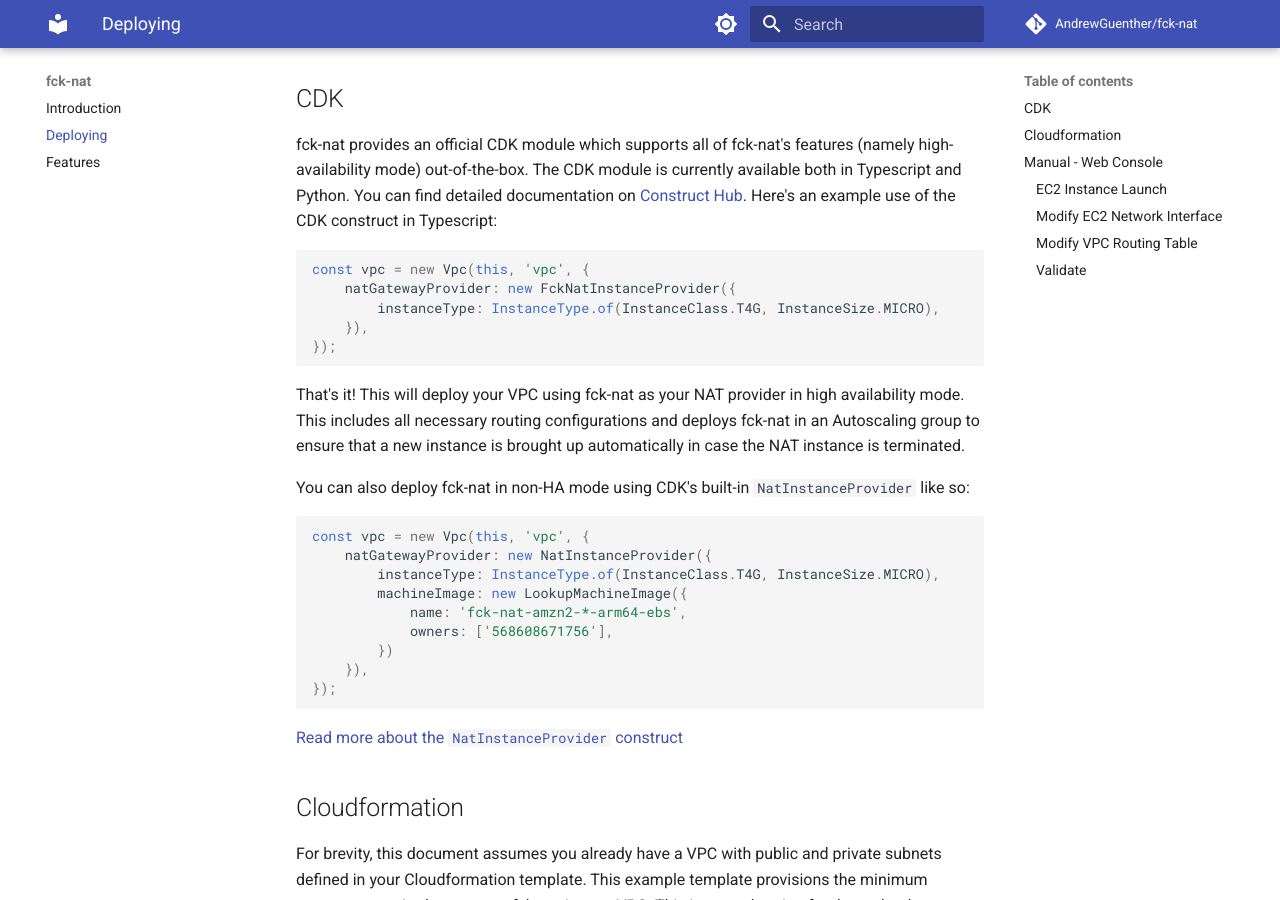
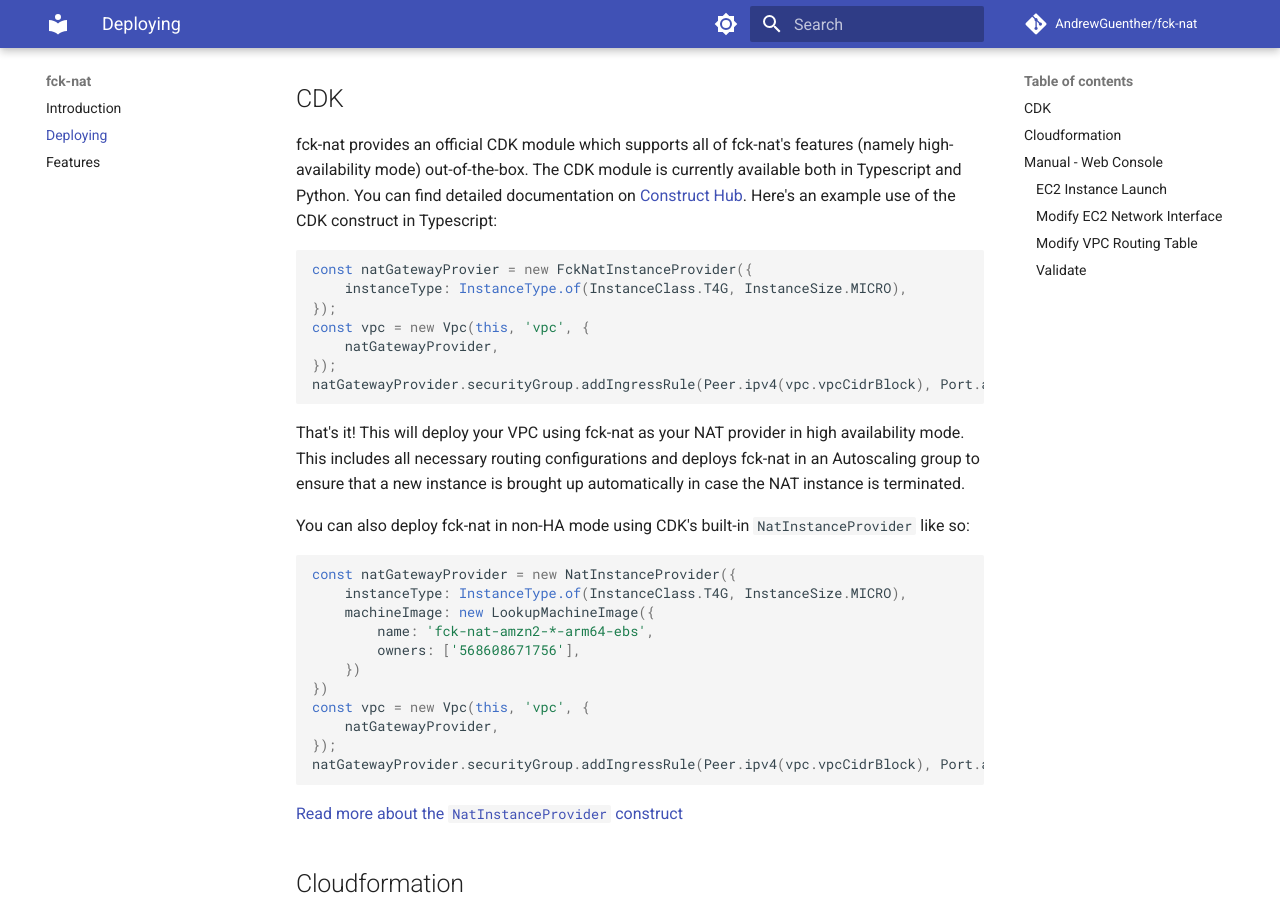
Before and after one commit to AndrewGuenther/fck-nat, an MkDocs documentation site: the page built from docs/deploying.md, in a window 1280 px wide and 900 px high, scrolled down 283 px. Built offline with MkDocs 1.6.1 and Material for MkDocs 9.7.7, drawn with Linux system fonts in a browser that asks for light colours; comment, search, counter and statistics services are not loaded.

Commit message:
Update deploying.md
Update CDK deploy docs to include instructions for allowing VPC ingress

````diff
--- a/docs/deploying.md
+++ b/docs/deploying.md
@@ -15,11 +15,13 @@ documentation on [Construct Hub](https://constructs.dev/packages/cdk-fck-nat/v/1
 CDK construct in Typescript:
 
 ``` ts
+const natGatewayProvier = new FckNatInstanceProvider({
+    instanceType: InstanceType.of(InstanceClass.T4G, InstanceSize.MICRO),
+});
 const vpc = new Vpc(this, 'vpc', {
-    natGatewayProvider: new FckNatInstanceProvider({
-        instanceType: InstanceType.of(InstanceClass.T4G, InstanceSize.MICRO),
-    }),
+    natGatewayProvider,
 });
+natGatewayProvider.securityGroup.addIngressRule(Peer.ipv4(vpc.vpcCidrBlock), Port.allTraffic());
 ```
 
 That's it! This will deploy your VPC using fck-nat as your NAT provider in high availability mode. This includes all
@@ -29,15 +31,17 @@ up automatically in case the NAT instance is terminated.
 You can also deploy fck-nat in non-HA mode using CDK's built-in `NatInstanceProvider` like so:
 
 ``` ts
+const natGatewayProvider = new NatInstanceProvider({
+    instanceType: InstanceType.of(InstanceClass.T4G, InstanceSize.MICRO),
+    machineImage: new LookupMachineImage({
+        name: 'fck-nat-amzn2-*-arm64-ebs',
+        owners: ['568608671756'],
+    })
+})
 const vpc = new Vpc(this, 'vpc', {
-    natGatewayProvider: new NatInstanceProvider({
-        instanceType: InstanceType.of(InstanceClass.T4G, InstanceSize.MICRO),
-        machineImage: new LookupMachineImage({
-            name: 'fck-nat-amzn2-*-arm64-ebs',
-            owners: ['568608671756'],
-        })
-    }),
+    natGatewayProvider,
 });
+natGatewayProvider.securityGroup.addIngressRule(Peer.ipv4(vpc.vpcCidrBlock), Port.allTraffic());
 ```
 
 [Read more about the `NatInstanceProvider` construct](https://docs.aws.amazon.com/cdk/api/latest/docs/@aws-cdk_aws-ec2.NatInstanceProvider.html)
````
